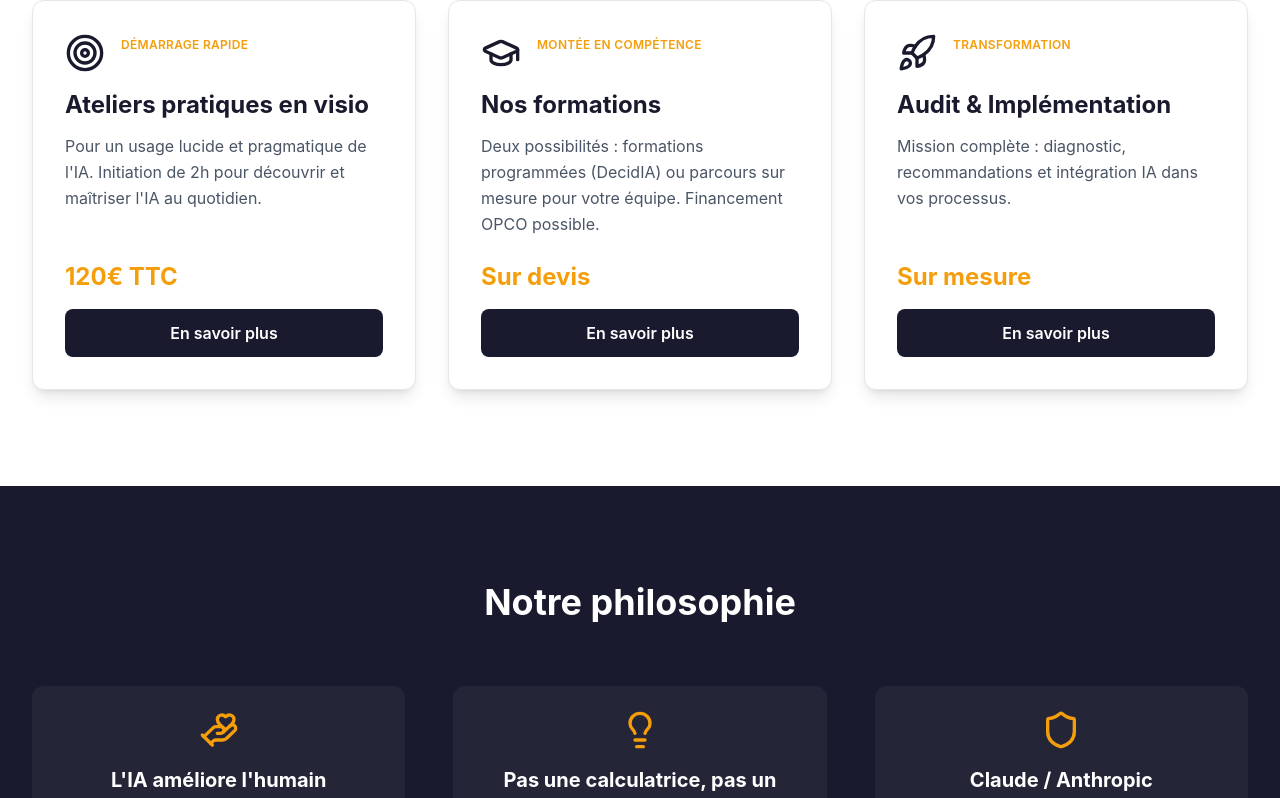
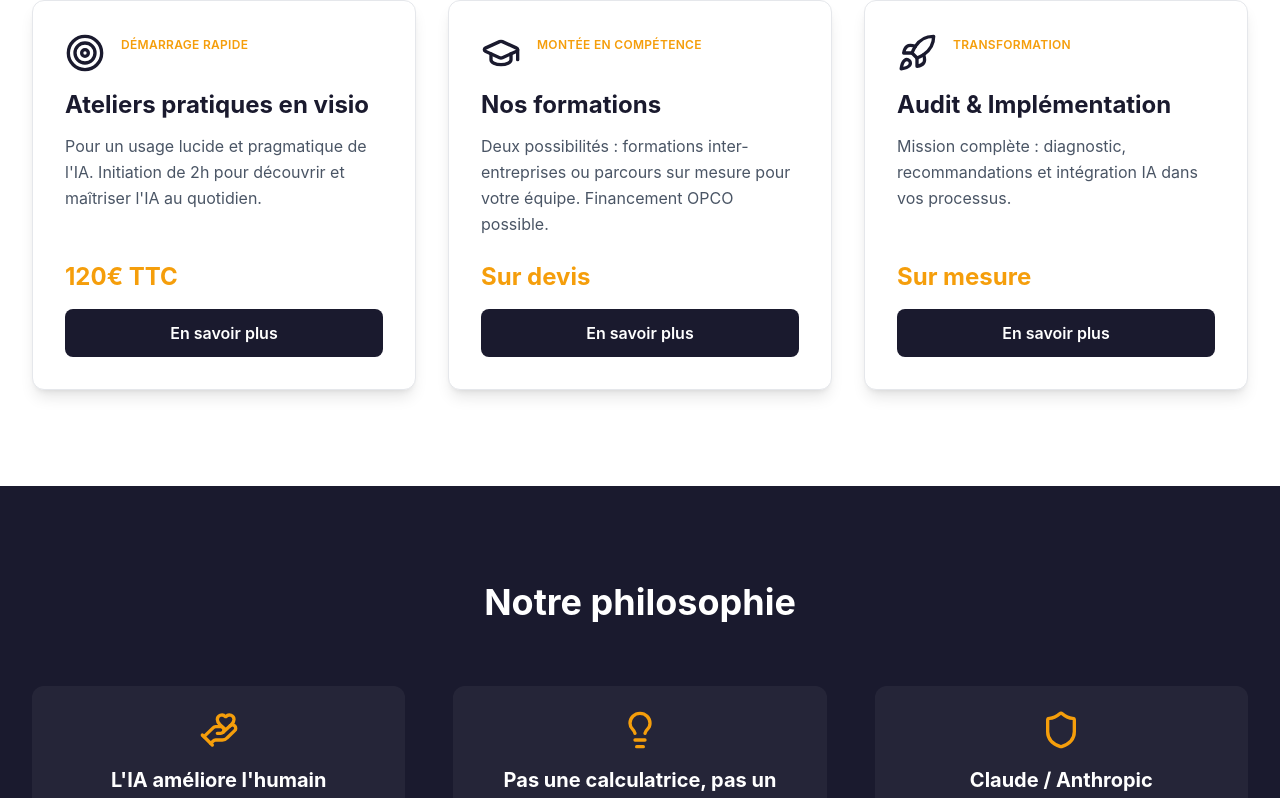
Before and after one commit to EvidencAI/evidencai-site, a Next.js app: page / in a window 1280 px wide. Shown: the part 910-1708 px from the top of the page. Built offline with nearby package versions, Linux system fonts and the light colour scheme.

Commit message:
Fix: initiales témoignages (Léa S., Nicolas C.) + formations inter-entreprises sans DecidIA

```diff
--- a/src/components/home/FunnelSection.tsx
+++ b/src/components/home/FunnelSection.tsx
@@ -14,7 +14,7 @@ export default function FunnelSection() {
     },
     {
       title: 'Nos formations',
-      description: 'Deux possibilités : formations programmées (DecidIA) ou parcours sur mesure pour votre équipe. Financement OPCO possible.',
+      description: 'Deux possibilités : formations inter-entreprises ou parcours sur mesure pour votre équipe. Financement OPCO possible.',
       price: 'Sur devis',
       href: '/formation',
       icon: GraduationCap,
--- a/src/components/home/TestimonialsSection.tsx
+++ b/src/components/home/TestimonialsSection.tsx
@@ -11,14 +11,14 @@ export default function TestimonialsSection() {
     },
     {
       quote: 'Stéphane a su comprendre nos contraintes métier et intégrer l\'IA là où elle apporte vraiment de la valeur. L\'équipe s\'est approprié les outils naturellement, sans résistance au changement.',
-      author: 'Léa D.',
+      author: 'Léa S.',
       role: 'Directrice',
       company: 'Nature d\'Eaux',
       context: 'Implémentation IA — 2026',
     },
     {
       quote: 'Le plugin pour le Tribunal de Commerce a transformé ma préparation des audiences. L\'analyse des dossiers est plus rigoureuse et le gain de temps est considérable.',
-      author: 'Nicolas R.',
+      author: 'Nicolas C.',
       role: 'Président',
       company: 'Cuisine AVIVA Valence',
       context: 'Plugin TC — 2026',
```
